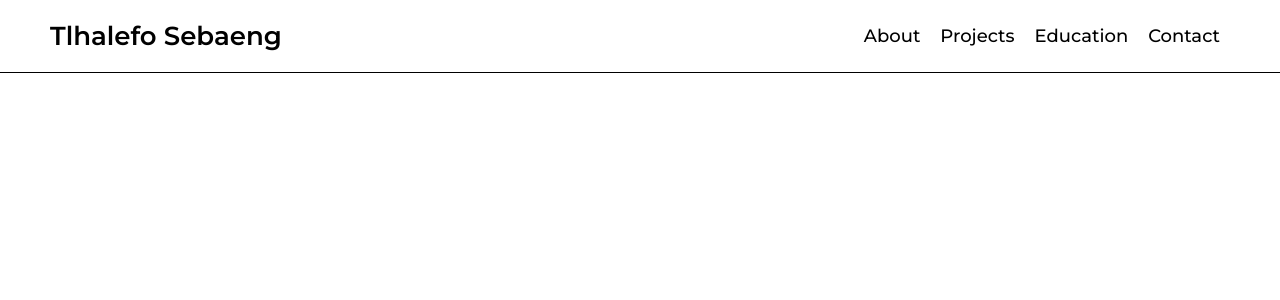
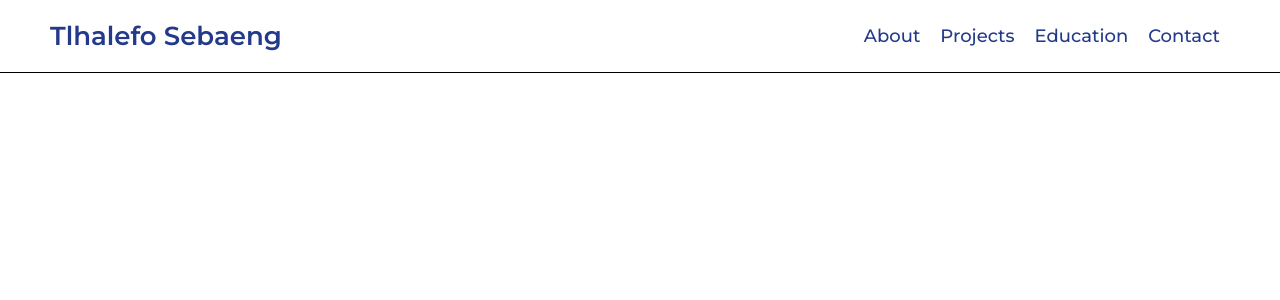
Before and after one commit to tlhalesebaeng/my-portfolio, a React (Vite) app: page / in a window 1280 px wide. Shown: the top 300 px of the page. Built offline with nearby package versions, Linux system fonts and the light colour scheme.

Commit message:
add color to the nav text

```diff
--- a/src/components/navigation/Navigation.css
+++ b/src/components/navigation/Navigation.css
@@ -7,6 +7,7 @@ nav {
 
 nav h1 {
     font-size: 26px;
+    color: rgb(35, 58, 140);
 }
 
 nav ul {
@@ -20,6 +21,7 @@ nav ul li {
     align-items: center;
     font-size: 18px;
     font-weight: 500;
+    color: rgb(35, 58, 140);
 }
 
 nav ul li:hover {
```
